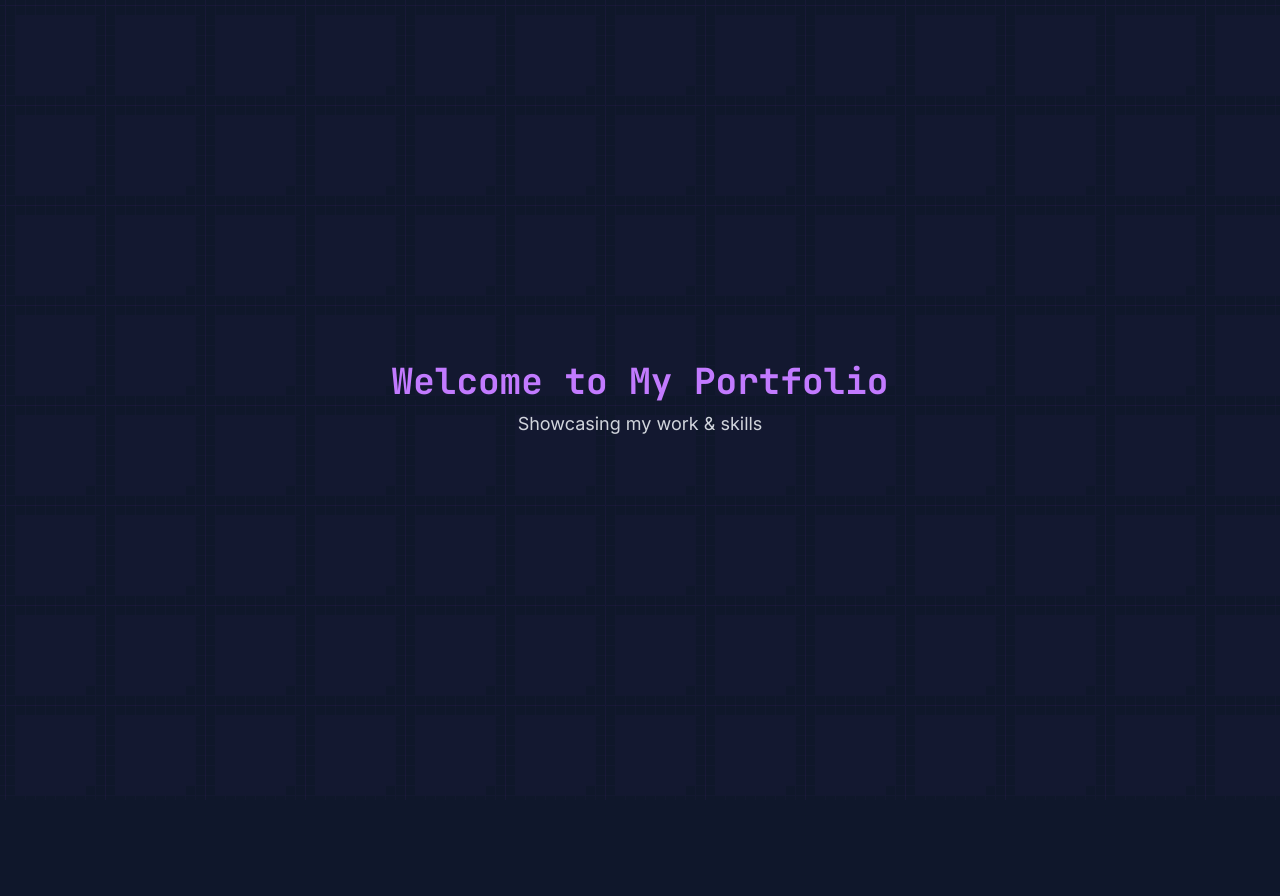
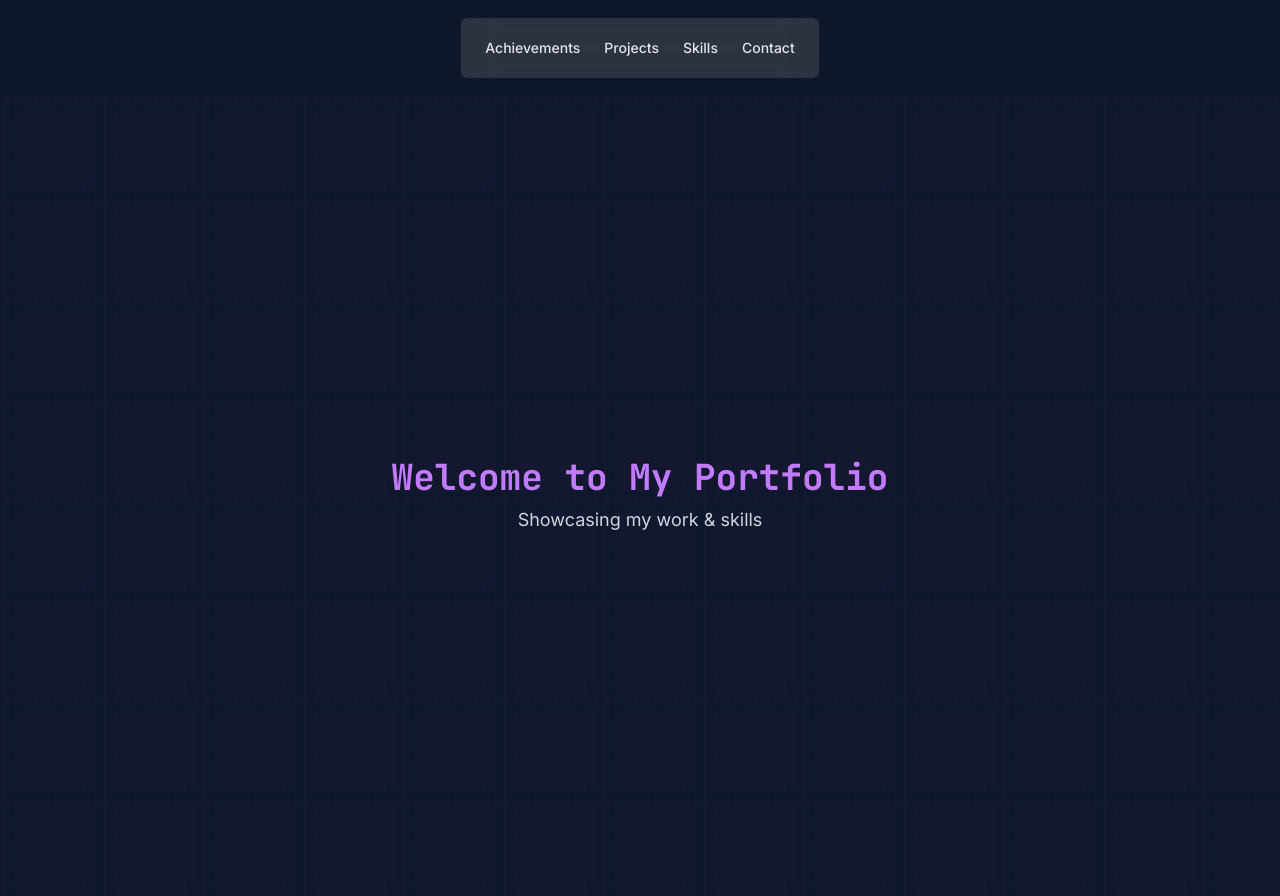
Before and after one commit to akghosh111/portfoliov2, a React (Vite) app: page / in a window 1280 px wide. Before the commit the page ends 800 px from the top, so only its background shows below. Built offline with nearby package versions, Linux system fonts and the light colour scheme.

Commit message:
added temporary nav

```diff
--- a/src/App.jsx
+++ b/src/App.jsx
@@ -1,17 +1,13 @@
+import Hero from "./components/Hero"
+import Navbar from "./components/Navbar"
 
 
 function App() {
 
   return (
     <>
-      <div className="relative h-screen flex items-center justify-center text-white bg-hero-pattern">
-
-        <div className="text-center">
-          <h1 className="text-4xl font-bold">Welcome to My Portfolio</h1>
-          <p className="mt-2 text-lg text-gray-300">Showcasing my work & skills</p>
-        </div>
-      </div>
-
+    <Navbar/>
+    <Hero/>
     </>
   )
 }
--- /dev/null
+++ b/src/components/Hero.jsx
@@ -0,0 +1,17 @@
+import React from 'react'
+
+const Hero = () => {
+  return (
+    <div>
+      <div className="relative h-screen flex items-center justify-center text-white bg-hero-pattern">
+
+        <div className="text-center">
+          <h1 className="text-4xl font-bold">Welcome to My Portfolio</h1>
+          <p className="mt-2 text-lg text-gray-300">Showcasing my work & skills</p>
+        </div>
+      </div>
+    </div>
+  )
+}
+
+export default Hero
--- /dev/null
+++ b/src/components/Navbar.jsx
@@ -0,0 +1,30 @@
+const Navbar = () => {
+    const navLinks = [
+      {
+        display: "Achievements",
+      },
+      {
+        display: "Projects",
+      },
+      {
+        display: "Skills",
+      },
+      {
+        display: "Contact",
+      },
+    ];
+
+    return (
+      <nav className="sticky top-0 w-screen flex justify-center items-center h-24 z-10">
+        <ul className="flex items-center gap-6 text-sm py-5 px-6 dark:text-white bg-neutral-500/30 backdrop-blur-lg rounded-md">
+          {navLinks.map((link) => (
+            <li key={link.display} className="cursor-pointer font-medium">
+              {link.display}
+            </li>
+          ))}
+        </ul>
+      </nav>
+    );
+  };
+
+  export default Navbar;
```
